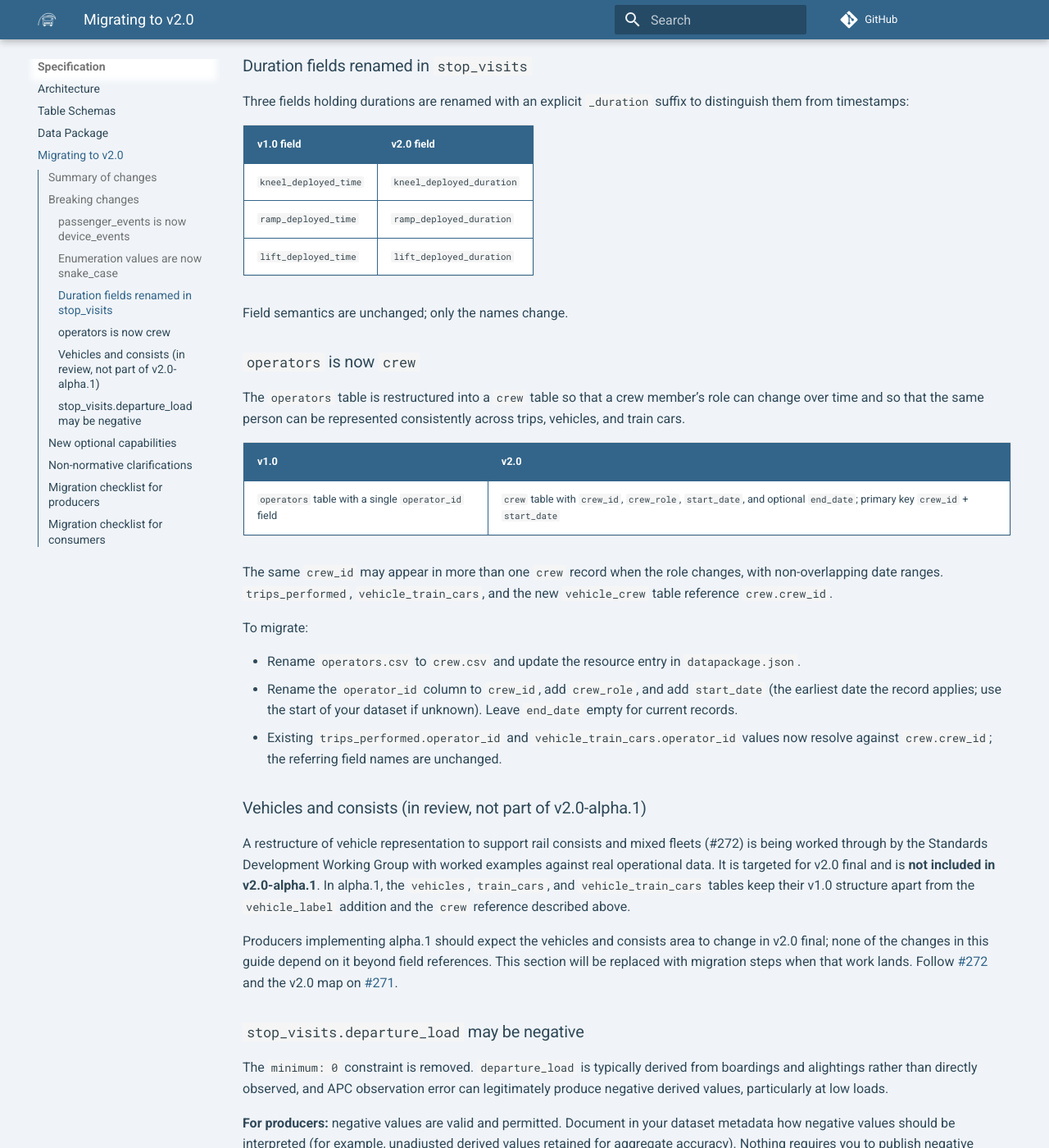
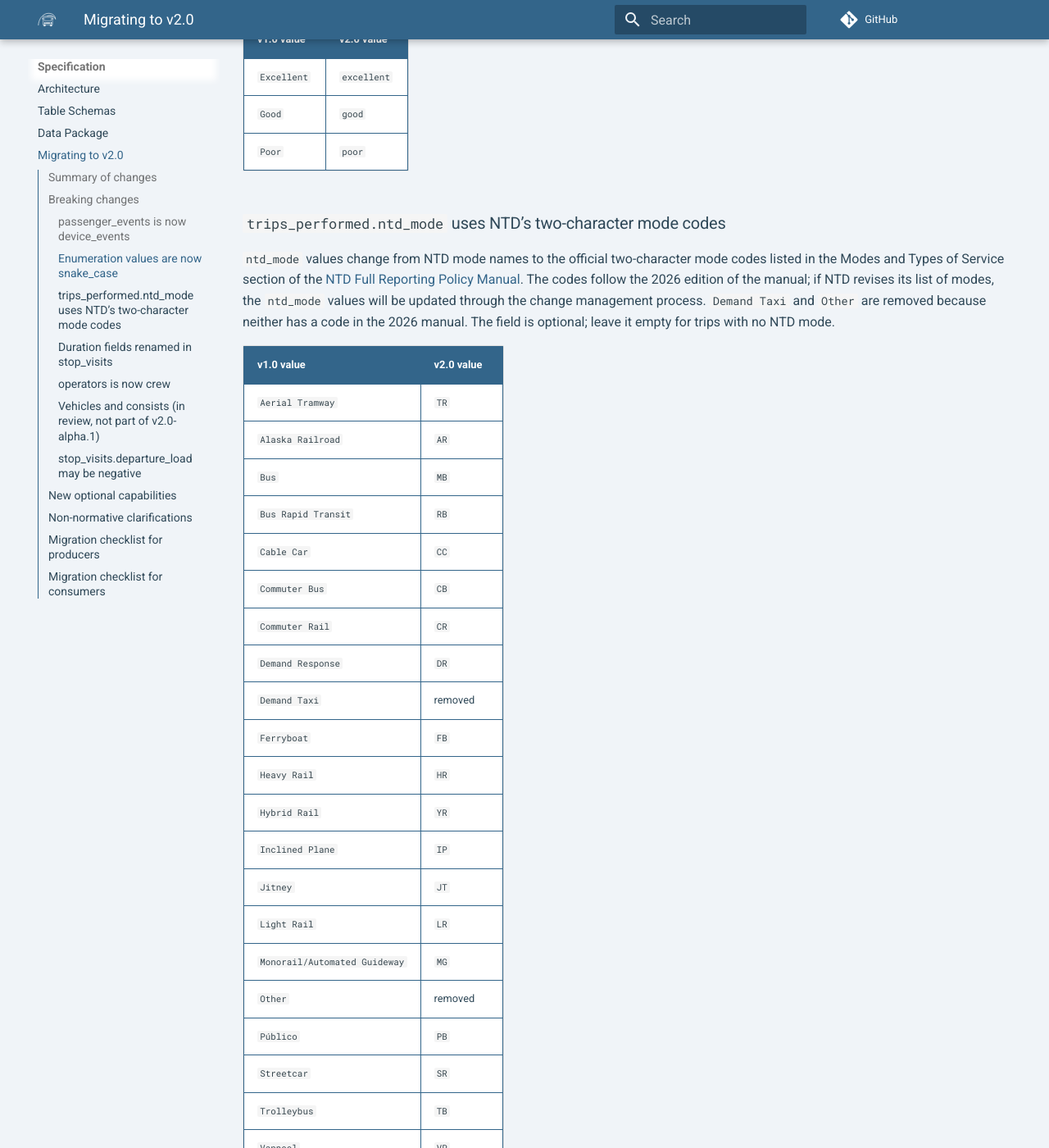
Before and after one commit to gtfs-zone/TIDES, an MkDocs documentation site: the page built from docs/migration-v1-to-v2.md, in a window 1280 px wide and 1400 px high, scrolled down 7004 px. Shown: the whole window at 82% size. Built offline with MkDocs 1.6.1 and Material for MkDocs 9.7.7, drawn with Linux system fonts in a browser that asks for light colours; nearby versions of some CDN libraries; comment, search, counter and statistics services are not loaded; the version menu is left out; some of the changed text lies outside the part shown.

Commit message:
update migration guide for the ntd_mode codes, remained_closed, and employee_id

```diff
--- a/docs/migration-v1-to-v2.md
+++ b/docs/migration-v1-to-v2.md
@@ -12,6 +12,7 @@ TIDES v2.0 is a major release containing backwards-incompatible changes. This gu
 |---|---|---|
 | `passenger_events` renamed to `device_events` with expanded scope | Breaking | `passenger_events` → `device_events` |
 | Enumeration values renamed to `snake_case` across TIDES-defined vocabularies | Breaking | `device_events`, `devices`, `fare_transactions`, `stop_visits`, `train_cars`, `trips_performed`, `vehicle_locations` |
+| `ntd_mode` values switched to NTD's two-character mode codes | Breaking | `trips_performed` |
 | Duration fields renamed with explicit `_duration` suffix | Breaking | `stop_visits` |
 | `minimum: 0` constraint removed from `departure_load` | Normative (constraint relaxed) | `stop_visits` |
 | `operators` table restructured into `crew` | Breaking | `operators` → `crew`; `trips_performed`, `vehicle_train_cars` |
@@ -37,11 +38,12 @@ To migrate:
 - Populate `device_id` for every record; it is now **required** (it was optional in v1.0). Every event must be traceable to a device in the `devices` table.
 - `vehicle_id` and `trip_stop_sequence` are now **optional** (they were required in v1.0). Existing vehicle-based records can keep them populated; station-based and mobile device events may leave them empty.
 - New optional fields are available: `employee_id` (for mobile/handheld devices), `latitude`, and `longitude` (for mobile device events not at a fixed location).
+- `employee_id` is a free identifier in alpha.1 and is not linked to the new `crew` table; how it relates to `crew.crew_id` is subject to change in v2.0 final.
 - New `event_type` values `passenger_entry` and `passenger_exit` support station fare-gate and turnstile events.
 
 ### Enumeration values are now `snake_case`
 
-Descriptive-sentence enumeration values in every TIDES-defined vocabulary are replaced with `snake_case` identifiers, for code compatibility. The rule agreed by the Contributors Group: vocabularies that TIDES defines itself convert; values inherited from externally maintained vocabularies keep their source form. So `trips_performed.route_type` (GTFS) and `trips_performed.ntd_mode` (NTD) are unchanged, and `direction_id` is numeric and untouched. A GTFS-to-TIDES crosswalk for `route_type` ships as a companion artifact.
+Descriptive-sentence enumeration values in every TIDES-defined vocabulary are replaced with `snake_case` identifiers, for code compatibility. The rule agreed by the Contributors Group: vocabularies that TIDES defines itself convert; values inherited from externally maintained vocabularies keep their source form. So `trips_performed.route_type` (GTFS) is unchanged, and `direction_id` is numeric and untouched. A GTFS-to-TIDES crosswalk for `route_type` ships as a companion artifact. `trips_performed.ntd_mode` (NTD) also stays in NTD's own form, but moves from NTD's mode names to its official two-character codes (mapping below).
 
 Thirteen fields across seven tables are affected. Producers must map values as follows. Consumers matching on any of these strings must update the same way.
 
@@ -119,10 +121,12 @@ The sentence-long fare media value is the one editorial rename in the set; its m
 | v1.0 value | v2.0 value |
 |---|---|
 | `Doors did not open` | `doors_did_not_open` |
-| `Front door opened and back doors remain closed` | `front_door_opened_and_back_doors_remain_closed` |
+| `Front door opened and back doors remain closed` | `front_door_opened_and_back_doors_remained_closed` |
 | `Back doors opened and front door remained closed` | `back_doors_opened_and_front_door_remained_closed` |
 | `All doors opened` | `all_doors_opened` |
 | `Other configuration` | `other_configuration` |
+
+The second value also changes `remain` to `remained`, matching the tense of the third.
 
 #### `stop_visits.schedule_relationship` and `vehicle_locations.schedule_relationship`
 
@@ -181,6 +185,34 @@ The sentence-long fare media value is the one editorial rename in the set; its m
 | `Excellent` | `excellent` |
 | `Good` | `good` |
 | `Poor` | `poor` |
+
+### `trips_performed.ntd_mode` uses NTD's two-character mode codes
+
+`ntd_mode` values change from NTD mode names to the official two-character mode codes listed in the Modes and Types of Service section of the [NTD Full Reporting Policy Manual](https://www.transit.dot.gov/ntd/manuals). The codes follow the 2026 edition of the manual; if NTD revises its list of modes, the `ntd_mode` values will be updated through the change management process. `Demand Taxi` and `Other` are removed because neither has a code in the 2026 manual. The field is optional; leave it empty for trips with no NTD mode.
+
+| v1.0 value | v2.0 value |
+|---|---|
+| `Aerial Tramway` | `TR` |
+| `Alaska Railroad` | `AR` |
+| `Bus` | `MB` |
+| `Bus Rapid Transit` | `RB` |
+| `Cable Car` | `CC` |
+| `Commuter Bus` | `CB` |
+| `Commuter Rail` | `CR` |
+| `Demand Response` | `DR` |
+| `Demand Taxi` | removed |
+| `Ferryboat` | `FB` |
+| `Heavy Rail` | `HR` |
+| `Hybrid Rail` | `YR` |
+| `Inclined Plane` | `IP` |
+| `Jitney` | `JT` |
+| `Light Rail` | `LR` |
+| `Monorail/Automated Guideway` | `MG` |
+| `Other` | removed |
+| `Público` | `PB` |
+| `Streetcar` | `SR` |
+| `Trolleybus` | `TB` |
+| `Vanpool` | `VP` |
 
 ### Duration fields renamed in `stop_visits`
 
@@ -241,7 +273,8 @@ A `device_status` table for tracking device availability was considered during v
 
 - [ ] Rename `passenger_events.csv` to `device_events.csv`; rename `passenger_event_id` to `device_event_id`.
 - [ ] Populate `device_id` on all device events and register devices in the `devices` table.
-- [ ] Map enumeration values in the thirteen affected fields to their `snake_case` equivalents; leave `route_type` and `ntd_mode` as they are.
+- [ ] Map enumeration values in the thirteen affected fields to their `snake_case` equivalents; leave `route_type` as it is.
+- [ ] Switch `ntd_mode` to the two-character NTD mode codes; leave it empty for trips with no NTD mode.
 - [ ] Rename the three `stop_visits` duration fields.
 - [ ] Rename `operators.csv` to `crew.csv`; rename `operator_id` to `crew_id` and add `crew_role` and `start_date`.
 - [ ] Leave `vehicles`, `train_cars`, and `vehicle_train_cars` as in v1.0 (plus optional `vehicle_label`); the vehicles and consists restructure follows in v2.0 final.
@@ -252,6 +285,7 @@ A `device_status` table for tracking device availability was considered during v
 
 - [ ] Update queries and joins from `passenger_events` to `device_events`; handle records where `vehicle_id` is empty (station and mobile device events).
 - [ ] Update any string matching on the thirteen converted enumeration fields to the `snake_case` values.
+- [ ] Update any matching on `ntd_mode` to the two-character NTD mode codes, and expect it to be empty for trips with no NTD mode.
 - [ ] Update references to the renamed `stop_visits` duration fields.
 - [ ] Remove any assumption that `stop_visits.departure_load` is nonnegative; handle negative derived values per the producer's documented interpretation.
 - [ ] Join `trips_performed.operator_id` and `vehicle_train_cars.operator_id` to `crew.crew_id` (with `start_date`/`end_date` if you need the role at the time); use `vehicle_crew` for full crew assignments.
```
